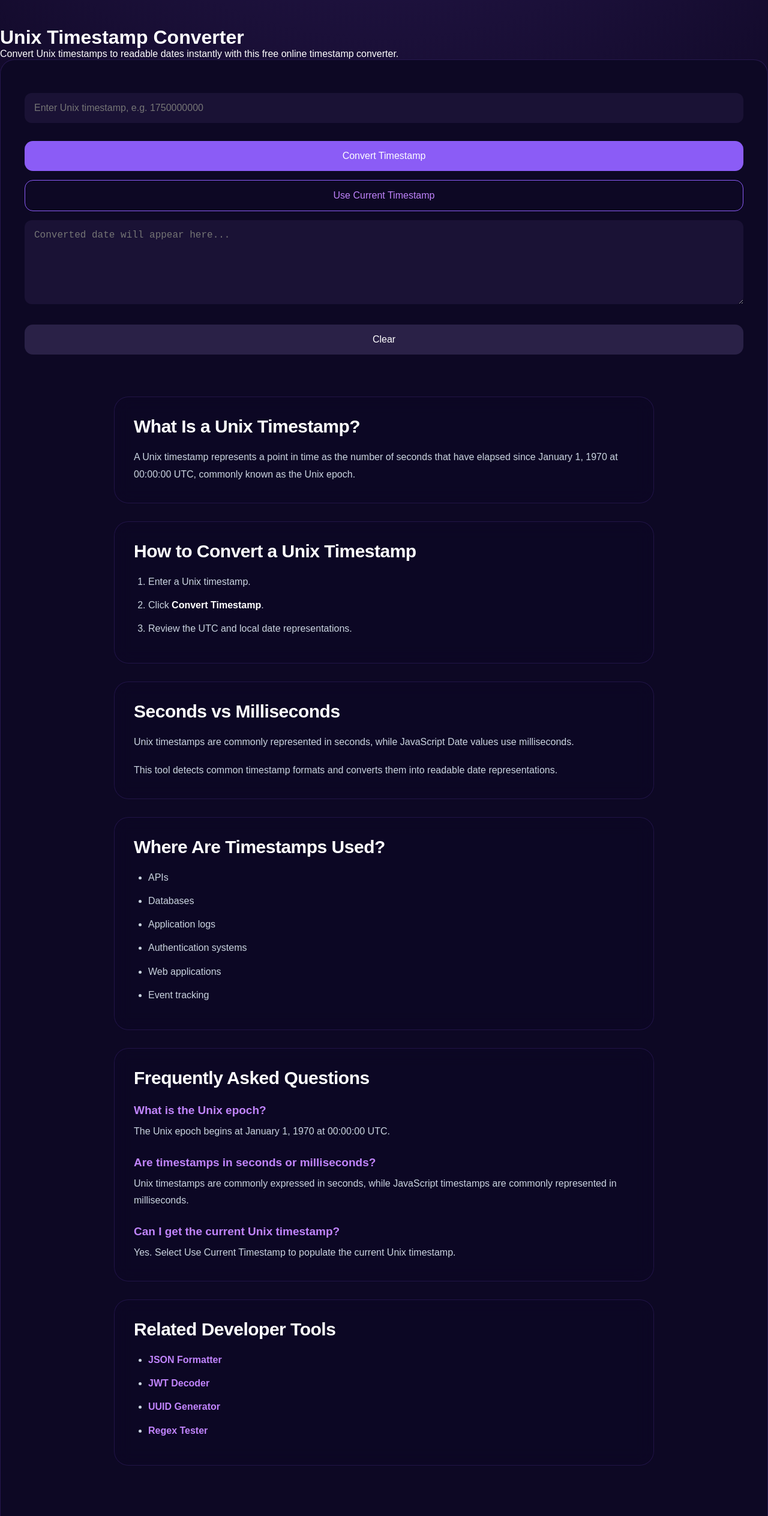
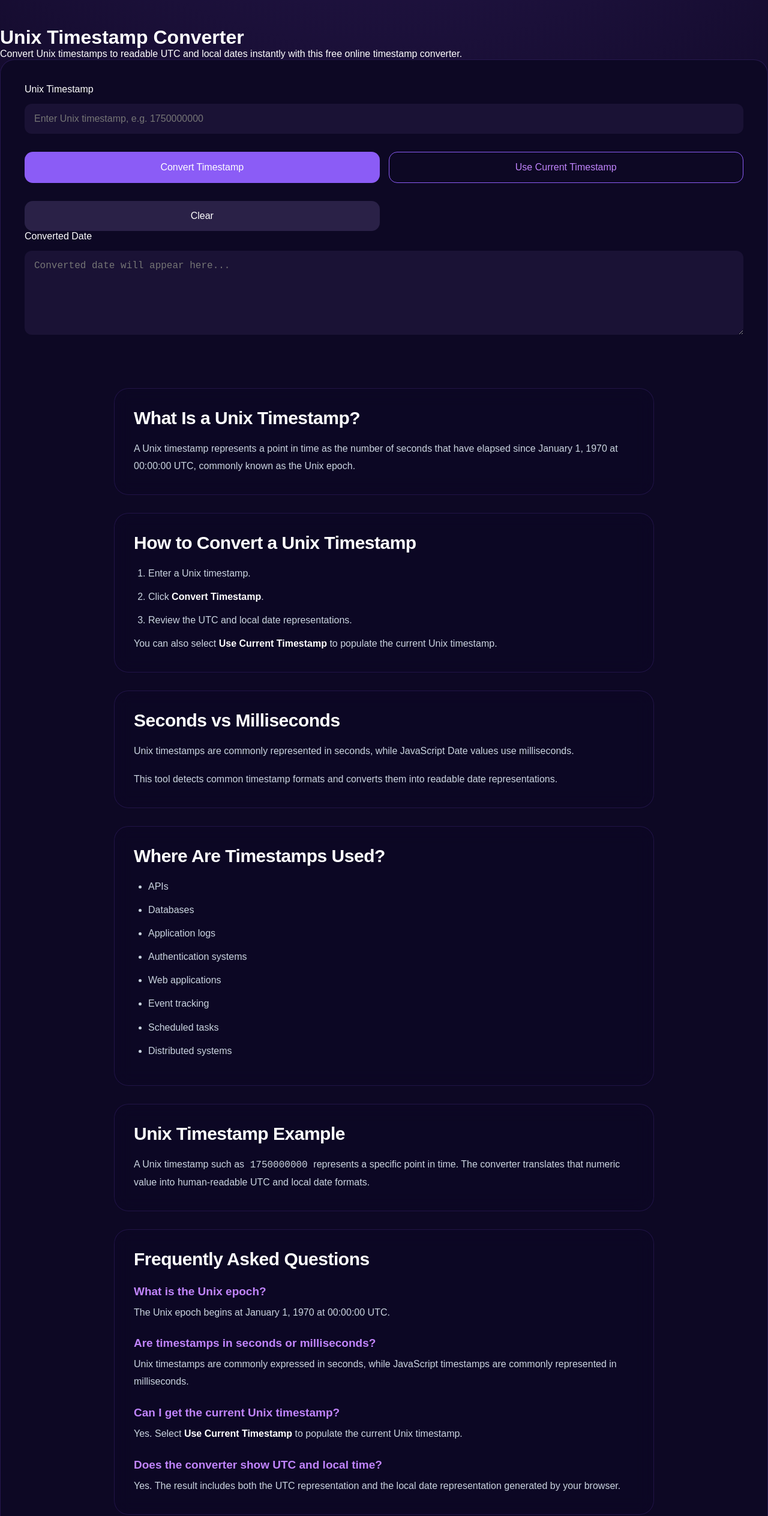
Before and after one commit to Tshepiso25/Securetoolhub, a React (Vite) app: page /timestamp-converter in a window 1280 px wide. Shown: the part 79-2606 px from the top of the page at 60% size. Built offline with nearby package versions, Linux system fonts and the light colour scheme.

Commit message:
Improve timestamp converter SEO and functionality

```diff
--- a/src/pages/TimestampConverter.jsx
+++ b/src/pages/TimestampConverter.jsx
@@ -38,21 +38,26 @@ function TimestampConverter() {
         [
           `UTC: ${date.toISOString()}`,
           `Local: ${date.toString()}`,
-          `Milliseconds: ${milliseconds}`
+          `Milliseconds: ${milliseconds}`,
+          `Unix Seconds: ${Math.floor(milliseconds / 1000)}`
         ].join("\n")
       )
 
       setError("")
     } catch {
       setOutput("")
-      setError("Unable to convert the timestamp.")
+      setError(
+        "Unable to convert the timestamp. Please check that the value is within the supported date range."
+      )
     }
   }
 
   const useCurrentTimestamp = () => {
     const timestamp = Math.floor(Date.now() / 1000)
+
     setInput(String(timestamp))
     setError("")
+    setOutput("")
   }
 
   const clearFields = () => {
@@ -64,11 +69,18 @@ function TimestampConverter() {
   return (
     <ToolLayout
       title="Unix Timestamp Converter"
-      description="Convert Unix timestamps to readable dates instantly with this free online timestamp converter."
+      description="Convert Unix timestamps to readable UTC and local dates instantly with this free online timestamp converter."
     >
+      <div className="tool-form-group">
+        <label className="tool-label" htmlFor="timestamp-input">
+          Unix Timestamp
+        </label>
+
         <input
+          id="timestamp-input"
           className="tool-input"
           type="text"
+          inputMode="numeric"
           placeholder="Enter Unix timestamp, e.g. 1750000000"
           value={input}
           onChange={(e) => {
@@ -76,30 +88,48 @@ function TimestampConverter() {
             setError("")
           }}
         />
+      </div>
 
-      <button className="generate-btn" onClick={convertTimestamp}>
+      <div className="action-row">
+        <button
+          className="generate-btn"
+          onClick={convertTimestamp}
+        >
           Convert Timestamp
         </button>
 
-      <button className="copy-btn" onClick={useCurrentTimestamp}>
+        <button
+          className="copy-btn"
+          onClick={useCurrentTimestamp}
+        >
           Use Current Timestamp
         </button>
 
+        <button
+          className="clear-btn"
+          onClick={clearFields}
+        >
+          Clear
+        </button>
+      </div>
+
       {error && <p className="tool-error">{error}</p>}
 
+      <div className="tool-form-group">
+        <label className="tool-label" htmlFor="timestamp-output">
+          Converted Date
+        </label>
+
         <textarea
+          id="timestamp-output"
           className="tool-textarea"
           placeholder="Converted date will appear here..."
           value={output}
           readOnly
         />
-
-      <button className="clear-btn" onClick={clearFields}>
-        Clear
-      </button>
+      </div>
 
       <section className="tool-content">
-
         <div className="tool-info-card">
           <h2>What Is a Unix Timestamp?</h2>
 
@@ -118,6 +148,11 @@ function TimestampConverter() {
             <li>Click <strong>Convert Timestamp</strong>.</li>
             <li>Review the UTC and local date representations.</li>
           </ol>
+
+          <p>
+            You can also select <strong>Use Current Timestamp</strong> to
+            populate the current Unix timestamp.
+          </p>
         </div>
 
         <div className="tool-info-card">
@@ -144,27 +179,50 @@ function TimestampConverter() {
             <li>Authentication systems</li>
             <li>Web applications</li>
             <li>Event tracking</li>
+            <li>Scheduled tasks</li>
+            <li>Distributed systems</li>
           </ul>
+        </div>
+
+        <div className="tool-info-card">
+          <h2>Unix Timestamp Example</h2>
+
+          <p>
+            A Unix timestamp such as
+            <code> 1750000000 </code>
+            represents a specific point in time. The converter translates
+            that numeric value into human-readable UTC and local date formats.
+          </p>
         </div>
 
         <div className="tool-info-card">
           <h2>Frequently Asked Questions</h2>
 
           <h3>What is the Unix epoch?</h3>
+
           <p>
             The Unix epoch begins at January 1, 1970 at 00:00:00 UTC.
           </p>
 
           <h3>Are timestamps in seconds or milliseconds?</h3>
+
           <p>
             Unix timestamps are commonly expressed in seconds, while
             JavaScript timestamps are commonly represented in milliseconds.
           </p>
 
           <h3>Can I get the current Unix timestamp?</h3>
+
           <p>
-            Yes. Select Use Current Timestamp to populate the current Unix
-            timestamp.
+            Yes. Select <strong>Use Current Timestamp</strong> to populate
+            the current Unix timestamp.
+          </p>
+
+          <h3>Does the converter show UTC and local time?</h3>
+
+          <p>
+            Yes. The result includes both the UTC representation and the
+            local date representation generated by your browser.
           </p>
         </div>
 
@@ -173,20 +231,30 @@ function TimestampConverter() {
 
           <ul>
             <li>
-              <Link to="/json-formatter">JSON Formatter</Link>
+              <Link to="/json-formatter">
+                JSON Formatter
+              </Link>
             </li>
+
             <li>
-              <Link to="/jwt-decoder">JWT Decoder</Link>
+              <Link to="/jwt-decoder">
+                JWT Decoder
+              </Link>
             </li>
+
             <li>
-              <Link to="/uuid-generator">UUID Generator</Link>
+              <Link to="/uuid-generator">
+                UUID Generator
+              </Link>
             </li>
+
             <li>
-              <Link to="/regex-tester">Regex Tester</Link>
+              <Link to="/regex-tester">
+                Regex Tester
+              </Link>
             </li>
           </ul>
         </div>
-
       </section>
     </ToolLayout>
   )
```
Lines whose indentation alone changed are shown as unchanged.
